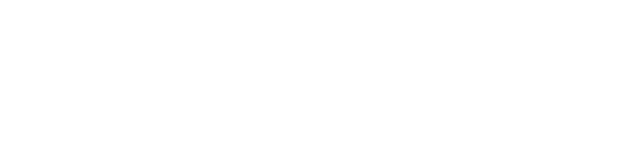
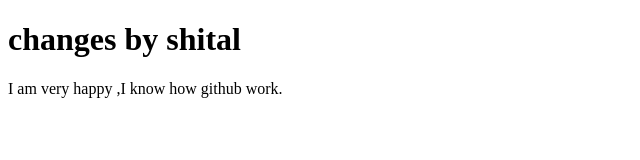
Before and after one commit to Ujwalagondane/Group-a-google-meet-project, a plain HTML site: page index.html in a window 1280 px wide. Shown: the whole page, without its empty margins (0-640 px from the left). Drawn offline with Linux system fonts and the light colour scheme.

Commit message:
changes by shital

```diff
--- a/index.html
+++ b/index.html
@@ -4,6 +4,7 @@
     <title>Google meet</title>
 </head>
 <body>
-
+    <h1> changes by shital</h1>
+    <p>I am very happy ,I know how github work.</p>
 </body>
 </html>
```
